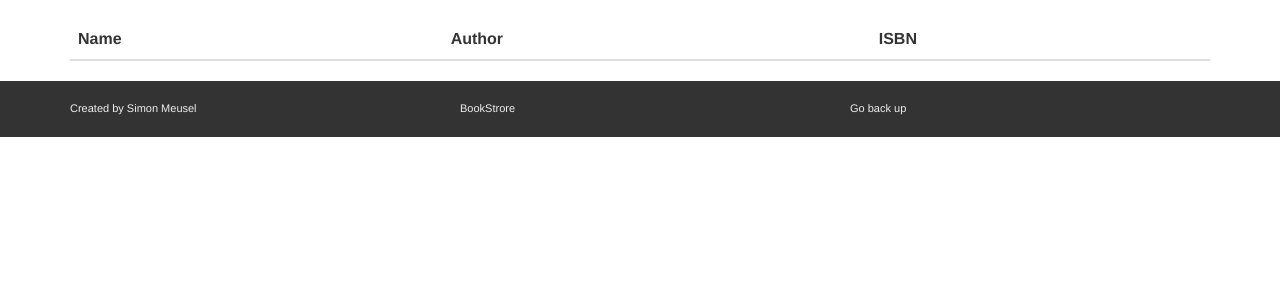
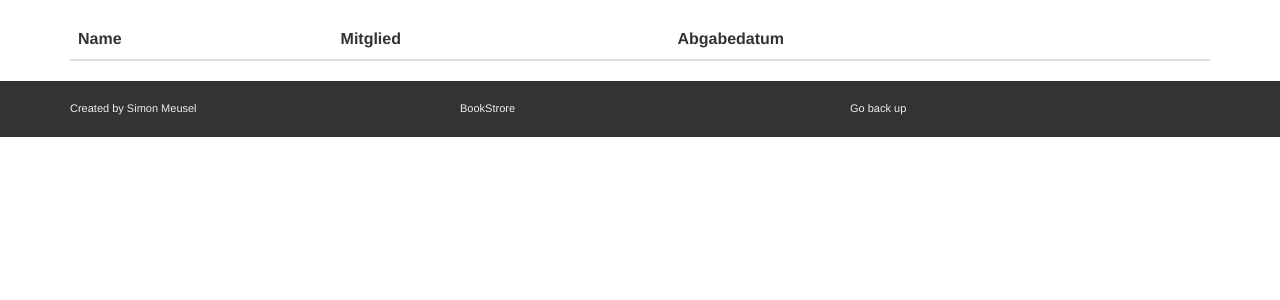
Before and after one commit to simonmeusel/bookstore, a PHP site: page /taken.php in a window 1280 px wide. Shown: the part 51-351 px from the top of the page. Run offline with PHP 8.4, Linux system fonts and the light colour scheme; the visitor is signed in with stand-in values (Sample User, id 1); data that the repository does not hold is empty.

Commit message:
geändert:       addbook.php 	geändert:       book.php 	geändert:       index.php 	geändert:       js/script.js 	geändert:       taken.php 	addbookdb.php

```diff
--- a/book.php
+++ b/book.php
@@ -1,5 +1,6 @@
 <?php
   $search = urlencode ($_POST['search']);
+  $search = str_replace("------", "+", $search);
   $page = file_get_contents("https://www.googleapis.com/books/v1/volumes?q=$search&maxResults=40&langRestrict=de");
 
   echo "$page";
--- a/index.php
+++ b/index.php
@@ -91,6 +91,7 @@
 
 						// Add all books to table
 						while ($row = mysql_fetch_assoc($query)) {
+							$id = $row["id"];
 							$bookname = $row["name"];
 							$bookauthor = $row["author"];
 							$bookisbn = $row["isbn"];
@@ -99,7 +100,7 @@
 							if ($row["taken"] != 0) {
 								$color = 'class="danger"';
 							}
-							echo "<tr $color>
+							echo "<tr $color onclick='alert($id)'>
 								<th>$bookname</th>
 								<th>$bookauthor</th>
 								<th>$bookisbn</th>
--- a/js/script.js
+++ b/js/script.js
@@ -1,4 +1,4 @@
-function searchBooks() {
+function searchBooks () {
   // Search criterias
   var search = "";
 
@@ -10,13 +10,13 @@ function searchBooks() {
   }
   if (author != "") {
     if (search != "") {
-      search = search + "&";
+      search = search + "------";
     }
-    search = search + 'author:"' + author + '"';
+    search = search + "author:" + author;
   }
   if (isbn != "") {
     if (search != "") {
-      search = search + "&";
+      search = search + "------";
     }
     search = search + "isbn:" + isbn;
   }
@@ -31,14 +31,7 @@ function searchBooks() {
       document.getElementById("bookCount").innerHTML = " " + data.totalItems + " Bücher gefunden!";
       var table = "";
       data.items.forEach(function (v, _, _){
-        table = table + "<tr>";
-
-        // Name
-        table = table + "<th>" + v.volumeInfo.title + "</th>";
-        // Author
-        table = table + "<th>" + v.volumeInfo.authors + "</th>";
-
-        // ISBN
+        // ISBN (annoying?!)
         var isbn;
         try {
           var industryIdentifiers = v.volumeInfo.industryIdentifiers;
@@ -46,8 +39,17 @@ function searchBooks() {
           var isbnent = entriesII.next();
           isbn = isbnent.value[1].identifier;
         } catch (err) {
-          isbn = "Fehler"
+          isbn = "-"
         }
+
+        table = table + "<tr onclick='setInfoBook(\"" + v.volumeInfo.title + "\", \"" + v.volumeInfo.authors + "\", \"" + isbn +"\")'>";
+
+        // Name
+        table = table + "<th>" + v.volumeInfo.title + "</th>";
+        // Author
+        table = table + "<th>" + v.volumeInfo.authors + "</th>";
+        //ISBN
+
         table = table + "<th>" + isbn + "</th>";
 
         table = table + "</tr>";
@@ -55,6 +57,13 @@ function searchBooks() {
       document.getElementById("tablebody").innerHTML = table;
     }
   };
-  console.log(search)
+
+  // Send request
   xhttp.send("search=" + search);
 }
+
+function setInfoBook(name, author, isbn) {
+  document.getElementById("formTitle").value = name;
+  document.getElementById("formAuthor").value = author;
+  document.getElementById("formISBN").value = isbn;
+}
--- a/taken.php
+++ b/taken.php
@@ -74,8 +74,8 @@
 				<thead>
 					<tr>
 						<th>Name</th>
-						<th>Author</th>
-						<th>ISBN</th>
+						<th>Mitglied</th>
+						<th>Abgabedatum</th>
 					</tr>
 				</thead>
 				<!-- Table body -->
```
Also changed, not shown: addbook.php (+4 -3 lines).
